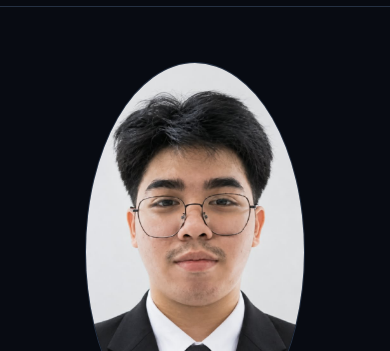
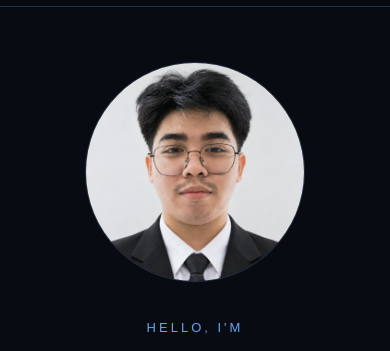
Before and after one commit to tantenseii-eng/Tristan-s-Portfolio, a plain HTML site: page index.html in a window 390 px wide. Shown: the part 62-413 px from the top of the page. Drawn offline with Linux system fonts and the light colour scheme.

Commit message:
Add files via upload

```diff
--- a/index.html
+++ b/index.html
@@ -1,6 +1,7 @@
 
 <!DOCTYPE html>
 <html lang="en">
+
 <head>
     <meta charset="UTF-8">
     <meta name="viewport" content="width=device-width, initial-scale=1.0">
@@ -410,7 +411,12 @@
             }
 
             .profile-image {
-                max-width: 220px;
+                width: min(220px, 65vw);
+                height: min(220px, 65vw);
+                max-width: none;
+                aspect-ratio: 1 / 1;
+                border-radius: 50%;
+                flex-shrink: 0;
             }
 
             .hero p {
```
